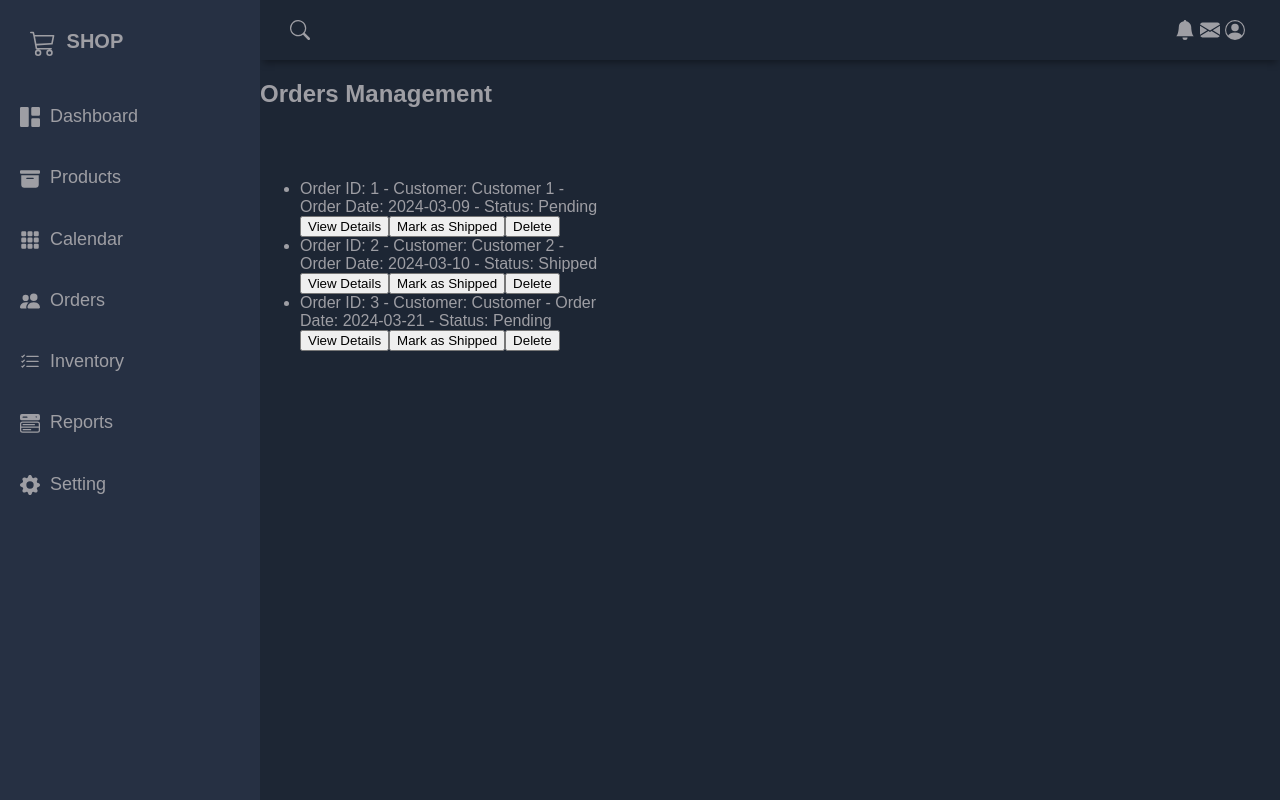
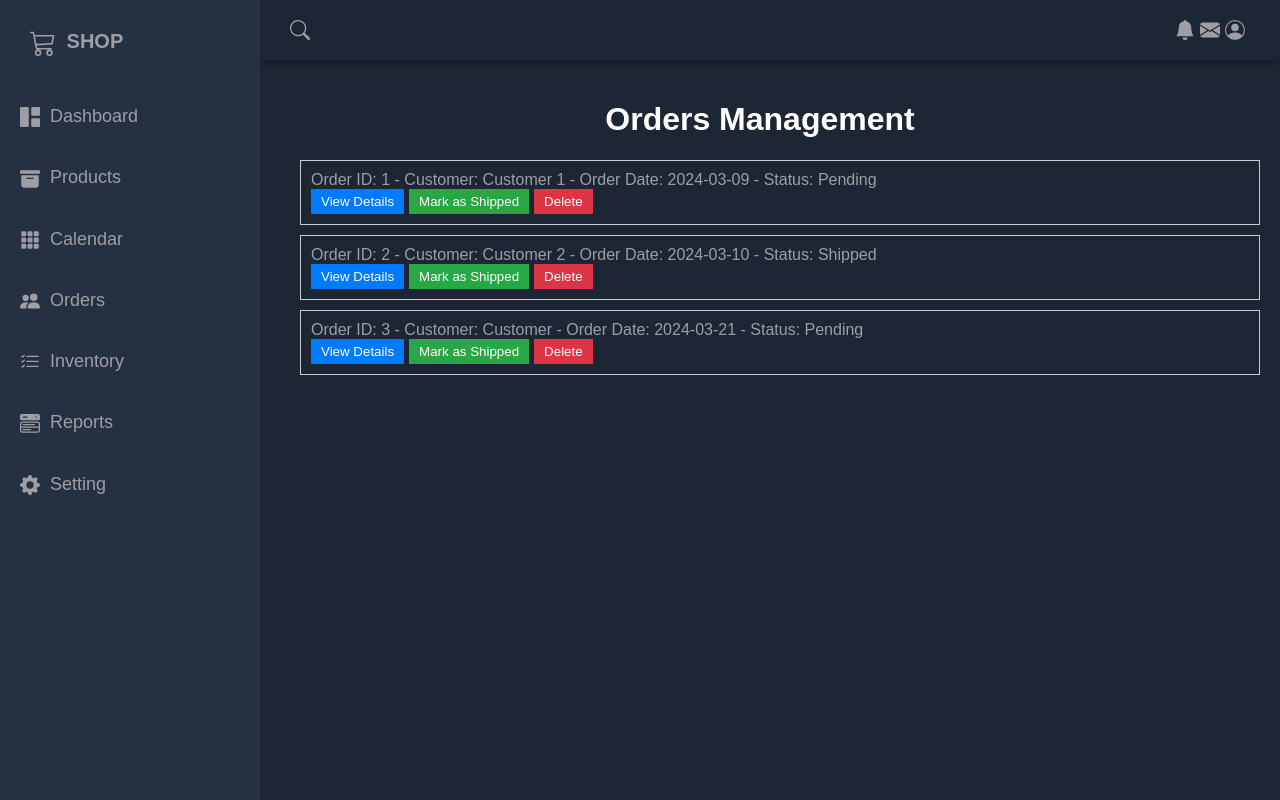
Before and after one commit to mahesh-morde/erp-system, a React (Create React App) app: page /orders in a window 1280 px wide. Built offline with nearby package versions, Linux system fonts and the light colour scheme.

Commit message:
css updated

```diff
--- a/src/App.css
+++ b/src/App.css
@@ -29,7 +29,7 @@ body {
 
 .grid-container {
   display: grid;
-  grid-template-columns: 260px 1fr 1fr 1fr;
+  grid-template-columns: 260px 3fr;
   grid-template-rows: 0.2fr 3fr;
   grid-template-areas:
     'sidebar header header header'
@@ -237,7 +237,6 @@ body {
   color: #fff;
   border-radius: 5px;
   width: 80%; /* Adjust the width as needed */
-  max-width: 600px; /* Set a max-width to maintain readability */
 }
 
 .products-container h2, h3 {
@@ -313,8 +312,19 @@ body {
 
 /* Base styles for the calendar */
 .calendar {
-  width: 100%;
+  max-width: 1000px;
   margin-top: 20px;
+}
+
+.Calendar-align{
+  display: flex;
+  flex-direction: column;
+  align-items: center;
+}
+
+.calendar h1{
+  color: #ffffff;
+  text-align: center;
 }
 
 .calendar-header {
@@ -381,3 +391,68 @@ body {
     grid-template-columns: repeat(2, 1fr); /* Adjust the number of columns for extra small screens */
   }
 }
+
+
+
+
+
+
+
+/* css for orders */
+/* src/Orders/Orders.css */
+
+.orders-container {
+  max-width: 1000px;
+  margin-top: 20px;
+}
+
+.order-align{
+  display: flex;
+  flex-direction: column;
+}
+
+.orders-container h1 {
+  color: #ffffff;
+  text-align: center;
+}
+
+.order-item {
+  border: 1px solid #ccc;
+  padding: 10px;
+  margin-bottom: 10px;
+  list-style: none;
+}
+
+.order-actions button {
+  margin-right: 5px;
+}
+
+.order-details {
+  border: 1px solid #ccc;
+  padding: 10px;
+  margin-bottom: 20px;
+}
+
+.view-details-btn {
+  background-color: #007bff;
+  color: #fff;
+  border: none;
+  padding: 5px 10px;
+  cursor: pointer;
+}
+
+.shipped-btn {
+  background-color: #28a745;
+  color: #fff;
+  border: none;
+  padding: 5px 10px;
+  cursor: pointer;
+}
+
+.delete-btn {
+  background-color: #dc3545;
+  color: #fff;
+  border: none;
+  padding: 5px 10px;
+  cursor: pointer;
+}
--- a/src/Calendar/Calendar.js
+++ b/src/Calendar/Calendar.js
@@ -3,8 +3,25 @@ import React, { useState } from 'react';
 
 const Calendar = () => {
   const [orders] = useState([
-    { id: 1, customerName: 'Mahesh Morde', deliveryDate: '2024-03-30' },
-    { id: 2, customerName: 'Oreo Buscuit', deliveryDate: '2024-03-20' },
+    {
+      id: 1,
+      orderDate: '2024-03-01',
+      expectedDeliveryDate: '2024-03-10',
+      customerName: 'Mahesh',
+      products: [
+        { name: 'Product A', quantity: 2, price: 25.99 },
+        { name: 'Product B', quantity: 1, price: 15.49 },
+      ],
+    },
+    {
+      id: 2,
+      orderDate: '2024-03-15',
+      expectedDeliveryDate: '2024-03-25',
+      customerName: 'Jack',
+      products: [
+        { name: 'Product C', quantity: 3, price: 10.99 },
+      ],
+    },
     // Add more orders as needed
   ]);
 
@@ -21,14 +38,13 @@ const Calendar = () => {
 
     for (let day = 1; day <= daysInMonth; day++) {
       const ordersOnDay = orders.filter((order) => {
-        const deliveryDay = new Date(order.deliveryDate).getDate();
+        const deliveryDay = new Date(order.expectedDeliveryDate).getDate();
         return deliveryDay === day;
       });
 
       const orderList = ordersOnDay.map((order) => (
         <li key={order.id}>{order.customerName}</li>
       ));
-
 
       // Highlight the selected date
       const dayClassName = day === selectedDate ? 'selected-day' : '';
@@ -45,9 +61,9 @@ const Calendar = () => {
   };
 
   return (
-    <div>
-      <h2>Orders Calendar View</h2>
+    <div className="Calendar-align">
       <div className="calendar">
+        <h1>Orders Calendar View</h1>
         <div className="calendar-header main">
           <span>Sun</span>
           <span>Mon</span>
@@ -65,10 +81,23 @@ const Calendar = () => {
           <ul>
             {orders
               .filter(
-                (order) => new Date(order.deliveryDate).getDate() === selectedDate
+                (order) =>
+                  new Date(order.expectedDeliveryDate).getDate() === selectedDate
               )
               .map((order) => (
-                <li key={order.id}>{order.customerName}</li>
+                <li key={order.id}>
+                  <strong>Order ID:</strong> {order.id}<br />
+                  <strong>Order Date:</strong> {order.orderDate}<br />
+                  <strong>Expected Delivery Date:</strong> {order.expectedDeliveryDate}<br />
+                  <strong>Products:</strong>
+                  <ul>
+                    {order.products.map((product, index) => (
+                      <li key={index}>
+                        {product.name} - Quantity: {product.quantity} - Price: ${product.price}
+                      </li>
+                    ))}
+                  </ul>
+                </li>
               ))}
           </ul>
         </div>
--- a/src/Orders/Orders.js
+++ b/src/Orders/Orders.js
@@ -37,10 +37,10 @@ const Orders = () => {
   };
 
   return (
+    <div class="order-align">
     <div className="orders-container">
-      <h2>Orders Management</h2>
-      <br></br>
-      <br></br>
+      <h1>Orders Management</h1>
+
       {selectedOrder ? (
         <div className="order-details">
           <h3>Order Details</h3>
@@ -66,7 +66,7 @@ const Orders = () => {
       )}
 
     </div>
-
+    </div>
   );
 };
 
```
